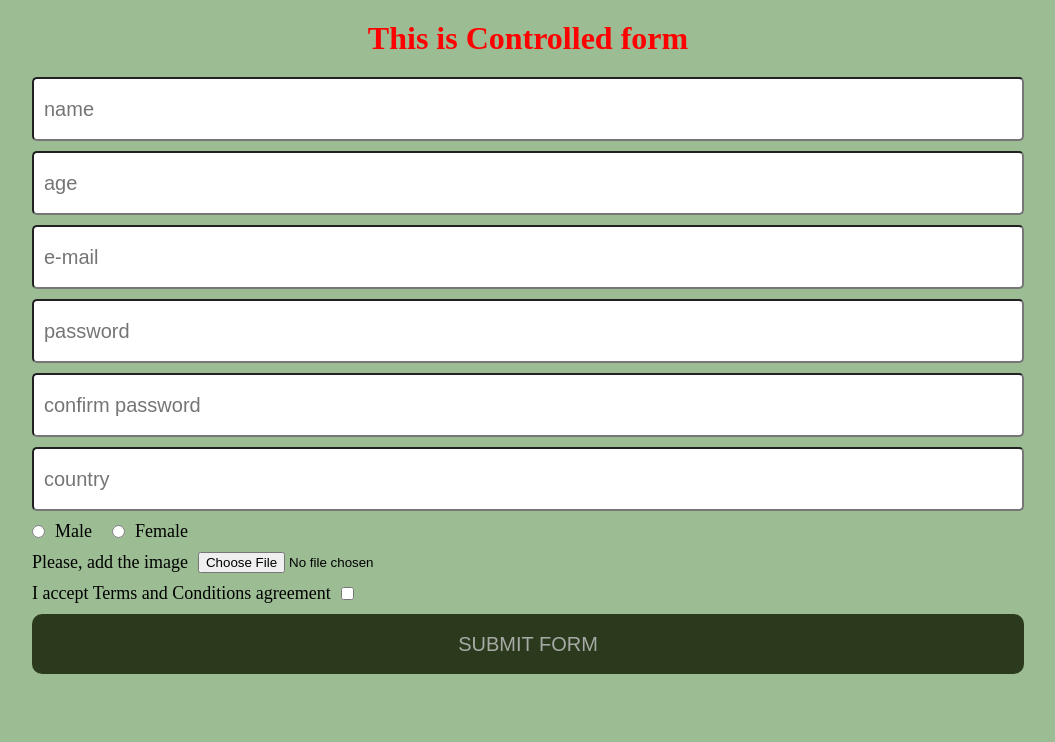
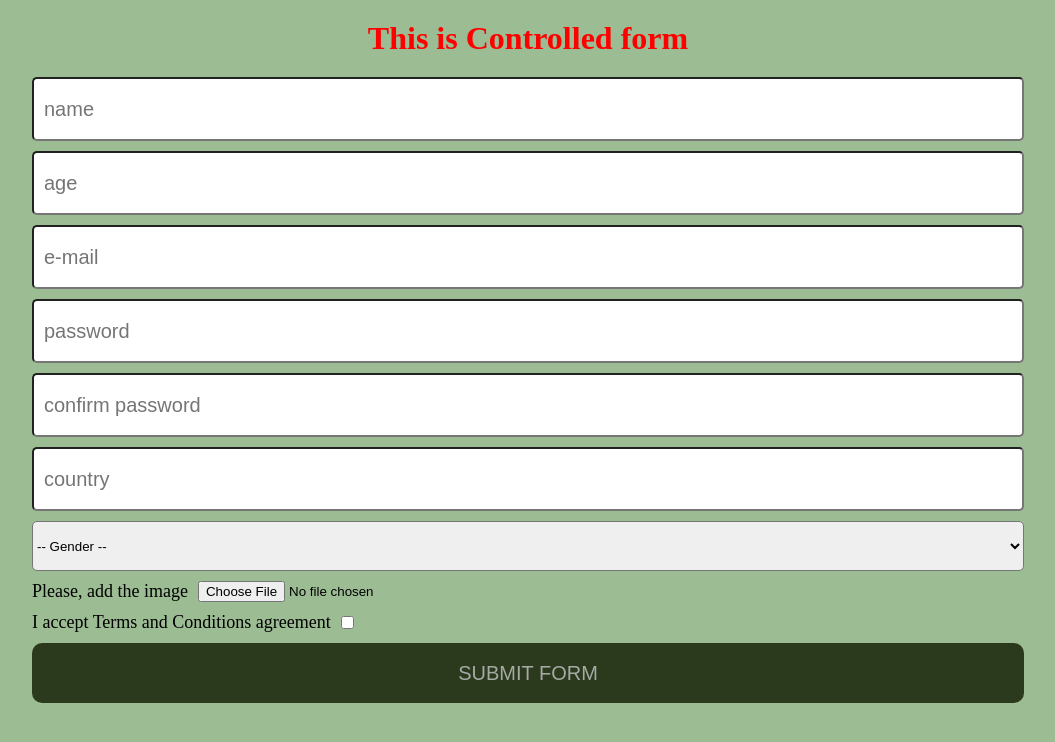
Before and after one commit to patciahevich/React_2025_Q1, a React (Vite) app in the folder forms/: page /controlled in a window 1280 px wide. Shown: the top 742 px of the page, without its empty margins (112-1167 px from the left). Built offline with nearby package versions, Linux system fonts and the light colour scheme.

Commit message:
fix: fix form

```diff
--- a/forms/src/pages/Controlled.tsx
+++ b/forms/src/pages/Controlled.tsx
@@ -13,7 +13,7 @@
     handleSubmit,
     formState: { errors, isValid },
   } = useForm({
-    mode: 'onBlur',
+    mode: 'onChange',
     resolver: yupResolver(formSchema),
   });
 
@@ -60,17 +60,14 @@
         <input type="text" {...register('country')} placeholder="country" />
         {errors.country && <p>{errors.country.message}</p>}
 
-        <div className="gender">
-          <label>
-            <input type="radio" value="male" {...register('gender')} />
-            <span>Male</span>
-          </label>
-
-          <label>
-            <input type="radio" value="female" {...register('gender')} />
-            <span>Female</span>
-          </label>
-        </div>
+        <select defaultValue="" name="gender">
+          <option value="" disabled>
+            -- Gender --
+          </option>
+          <option value="male">Male</option>
+          <option value="female">Female</option>
+          <option value="other">Other</option>
+        </select>
         {errors.gender && <p>{errors.gender.message}</p>}
         <label>
           <span>Please, add the image</span>
--- a/forms/src/styles/main.scss
+++ b/forms/src/styles/main.scss
@@ -11,8 +11,3 @@
 
   background-color: rgba(119, 163, 106, 0.721);
 }
-
-.gender {
-  display: flex;
-  gap: 20px;
-}
```
